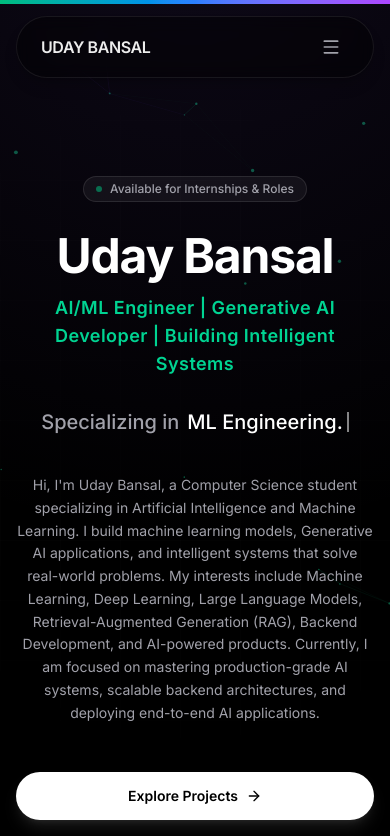
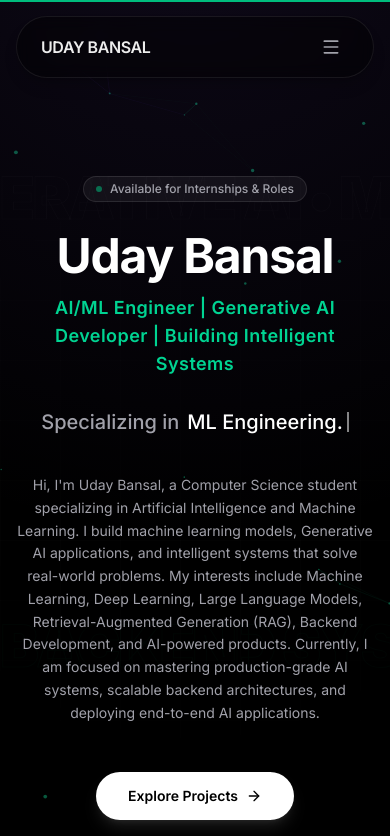
Before and after one commit to UdayBansalG0423/My-Portfolio, a Next.js app: page / in a window 390 px wide. Shown: the top 836 px of the page. Built offline with nearby package versions, Linux system fonts and the light colour scheme.

Commit message:
feat: implement all premium animations (Magnetic buttons, Parallax typography, 3D Tilt, SVG Circuit, AI Form state)

```diff
--- a/src/components/GlobalEffects.tsx
+++ b/src/components/GlobalEffects.tsx
@@ -1,6 +1,6 @@
 "use client";
 
-import { motion, useScroll, useSpring } from "framer-motion";
+import { motion, useScroll, useSpring, useTransform } from "framer-motion";
 import ParticleNetwork from "./ParticleNetwork";
 
 export default function GlobalEffects() {
@@ -11,14 +11,41 @@ export default function GlobalEffects() {
     restDelta: 0.001
   });
 
+  const xText1 = useTransform(scrollYProgress, [0, 1], ["0%", "-30%"]);
+  const xText2 = useTransform(scrollYProgress, [0, 1], ["-30%", "0%"]);
+
   return (
     <>
+      {/* Background Parallax Typography */}
+      <div className="fixed inset-0 overflow-hidden pointer-events-none z-0 flex flex-col justify-between py-[20vh] opacity-20">
+        <motion.div
+          style={{
+            x: xText1,
+            WebkitTextStroke: '1px rgba(255, 255, 255, 0.1)',
+            color: 'transparent'
+          }}
+          className="whitespace-nowrap text-[15vw] font-black font-sans leading-none tracking-tighter"
+        >
+          GENERATIVE AI • MACHINE LEARNING • DATA SCIENCE
+        </motion.div>
+        <motion.div
+          style={{
+            x: xText2,
+            WebkitTextStroke: '1px rgba(16, 185, 129, 0.15)',
+            color: 'transparent'
+          }}
+          className="whitespace-nowrap text-[15vw] font-black font-sans leading-none tracking-tighter"
+        >
+          BACKEND SYSTEMS • RAG PIPELINES • FASTAPI
+        </motion.div>
+      </div>
+
       {/* Background Neural Particles */}
       <ParticleNetwork />
 
       {/* Scroll Progress Bar */}
       <motion.div
-        className="fixed top-0 left-0 right-0 h-1 bg-gradient-to-r from-emerald-500 via-blue-500 to-purple-500 origin-left z-[100]"
+        className="fixed top-0 left-0 right-0 h-[2px] bg-emerald-500 origin-left z-[100]"
         style={{ scaleX }}
       />
     </>
--- /dev/null
+++ b/src/components/MagneticButton.tsx
@@ -0,0 +1,45 @@
+"use client";
+
+import { useRef } from "react";
+import { motion, useSpring, useMotionValue } from "framer-motion";
+
+export default function MagneticButton({ children, className = "" }: { children: React.ReactNode; className?: string }) {
+  const ref = useRef<HTMLDivElement>(null);
+
+  const x = useMotionValue(0);
+  const y = useMotionValue(0);
+
+  const springConfig = { stiffness: 150, damping: 15, mass: 0.1 };
+  const springX = useSpring(x, springConfig);
+  const springY = useSpring(y, springConfig);
+
+  const handleMouse = (e: React.MouseEvent<HTMLDivElement>) => {
+    if (!ref.current) return;
+    if (typeof window !== 'undefined' && window.innerWidth < 768) return; // Disable on mobile
+
+    const { clientX, clientY } = e;
+    const { height, width, left, top } = ref.current.getBoundingClientRect();
+    const middleX = clientX - (left + width / 2);
+    const middleY = clientY - (top + height / 2);
+
+    x.set(middleX * 0.2);
+    y.set(middleY * 0.2);
+  };
+
+  const reset = () => {
+    x.set(0);
+    y.set(0);
+  };
+
+  return (
+    <motion.div
+      className={`relative inline-block ${className}`}
+      ref={ref}
+      onMouseMove={handleMouse}
+      onMouseLeave={reset}
+      style={{ x: springX, y: springY }}
+    >
+      {children}
+    </motion.div>
+  );
+}
--- a/src/components/sections/AboutSection.tsx
+++ b/src/components/sections/AboutSection.tsx
@@ -1,6 +1,7 @@
 "use client";
 
-import { motion } from "framer-motion";
+import { useRef } from "react";
+import { motion, useScroll } from "framer-motion";
 import { Briefcase, GraduationCap, Sparkles, User, Hourglass } from "lucide-react";
 
 interface TimelineItem {
@@ -34,6 +35,12 @@ const TIMELINE_DATA: TimelineItem[] = [
 ];
 
 export default function AboutSection() {
+  const containerRef = useRef<HTMLDivElement>(null);
+  const { scrollYProgress } = useScroll({
+    target: containerRef,
+    offset: ["start center", "end center"]
+  });
+
   const containerVariants = {
     hidden: { opacity: 0 },
     visible: {
@@ -159,7 +166,14 @@ export default function AboutSection() {
             Experience & Education
           </h3>
 
-          <div className="relative pl-6 md:pl-8 border-l border-white/10 space-y-10">
+          <div ref={containerRef} className="relative pl-6 md:pl-8 space-y-10">
+            {/* Static Background Line */}
+            <div className="absolute left-0 top-2 bottom-0 w-[1px] bg-white/10" />
+            {/* Animated Glowing Line */}
+            <motion.div
+              className="absolute left-0 top-2 bottom-0 w-[2px] bg-gradient-to-b from-emerald-400 to-emerald-600 origin-top shadow-[0_0_12px_rgba(16,185,129,0.8)]"
+              style={{ scaleY: scrollYProgress }}
+            />
             {TIMELINE_DATA.map((event, index) => {
               const colorClasses = getColorClasses(event.color);
               return (
--- a/src/components/sections/ContactSection.tsx
+++ b/src/components/sections/ContactSection.tsx
@@ -2,7 +2,7 @@
 
 import { useState } from "react";
 import { motion, AnimatePresence } from "framer-motion";
-import { Mail, Send, CheckCircle, MessageSquare, Phone } from "lucide-react";
+import { Mail, Send, CheckCircle, MessageSquare, Phone, Sparkles } from "lucide-react";
 import { Github, Linkedin } from "@/components/Icons";
 
 export default function ContactSection() {
@@ -225,12 +225,16 @@ export default function ContactSection() {
                   <button
                     type="submit"
                     disabled={isSubmitting}
-                    className="w-full h-12 bg-white hover:bg-gray-200 disabled:bg-gray-400 text-black font-sans font-semibold text-sm flex items-center justify-center gap-2 rounded-xl transition-all shadow-lg hover:shadow-xl cursor-pointer"
+                    className={`w-full h-12 flex items-center justify-center gap-2 rounded-xl transition-all shadow-lg font-sans font-semibold text-sm ${
+                      isSubmitting
+                        ? "bg-emerald-500/10 border border-emerald-500/30 text-emerald-400 cursor-not-allowed"
+                        : "bg-white hover:bg-gray-200 text-black hover:shadow-xl cursor-pointer"
+                    }`}
                   >
                     {isSubmitting ? (
                       <>
-                        <span className="h-4 w-4 border-2 border-black/20 border-t-black rounded-full animate-spin" />
-                        Sending...
+                        <Sparkles className="h-4 w-4 animate-pulse" />
+                        Processing...
                       </>
                     ) : (
                       <>
--- a/src/components/sections/HeroSection.tsx
+++ b/src/components/sections/HeroSection.tsx
@@ -3,6 +3,7 @@
 import Link from "next/link";
 import { motion, Variants, useMotionValue, useSpring } from "framer-motion";
 import Typewriter from "@/components/Typewriter";
+import MagneticButton from "@/components/MagneticButton";
 import { ArrowRight, Database, Award, Briefcase, GraduationCap } from "lucide-react";
 import Image from "next/image";
 import { useState, useEffect } from "react";
@@ -150,6 +151,7 @@ export default function HeroSection() {
           variants={itemVariants}
           className="flex flex-col sm:flex-row items-center justify-center gap-4 w-full sm:w-auto mb-20"
         >
+          <MagneticButton>
             <Link
               href="#projects"
               className="group w-full sm:w-auto px-8 h-12 bg-white text-black font-semibold text-sm rounded-full flex items-center justify-center gap-2 transition-all hover:scale-105 hover:bg-gray-100 shadow-lg shadow-white/10"
@@ -157,13 +159,16 @@ export default function HeroSection() {
               Explore Projects
               <ArrowRight className="h-4 w-4 transition-transform group-hover:translate-x-1" />
             </Link>
+          </MagneticButton>
 
+          <MagneticButton>
             <Link
               href="#contact"
               className="w-full sm:w-auto px-8 h-12 border border-white/10 bg-white/5 text-white hover:bg-white/10 font-medium text-sm rounded-full flex items-center justify-center gap-2 transition-all hover:border-white/20"
             >
               Get In Touch
             </Link>
+          </MagneticButton>
         </motion.div>
 
         {/* Stats Pill Bar */}
--- a/src/components/sections/ProjectsSection.tsx
+++ b/src/components/sections/ProjectsSection.tsx
@@ -13,6 +13,7 @@ import {
   LucideIcon,
 } from "lucide-react";
 import { Github } from "@/components/Icons";
+import MagneticCard from "@/components/MagneticCard";
 
 interface Project {
   id: number;
@@ -132,7 +133,8 @@ function ProjectCardItem({ project, onClick }: { project: Project, onClick: () =
       <div className="card-glow-overlay pointer-events-none absolute -inset-px rounded-2xl opacity-0 transition-opacity duration-500 group-hover:opacity-100" />
 
       <div className="absolute inset-x-0 top-0 h-48 overflow-hidden rounded-t-2xl border-b border-white/10 opacity-80 group-hover:opacity-100 transition-opacity duration-500">
-        <div className="absolute inset-0 bg-gradient-to-t from-[#0a0a0a] via-[#0a0a0a]/50 to-transparent z-10" />
+        <MagneticCard className="w-full h-full">
+          <div className="absolute inset-0 bg-gradient-to-t from-[#0a0a0a] via-[#0a0a0a]/50 to-transparent z-10 pointer-events-none" />
           {project.image && (
             <Image
               src={project.image}
@@ -143,6 +145,7 @@ function ProjectCardItem({ project, onClick }: { project: Project, onClick: () =
               loading="lazy"
             />
           )}
+        </MagneticCard>
       </div>
 
       <div className="relative z-20 flex h-full flex-col justify-between pt-32" style={{ transform: "translateZ(40px)" }}>
```
Lines whose indentation alone changed are shown as unchanged.
